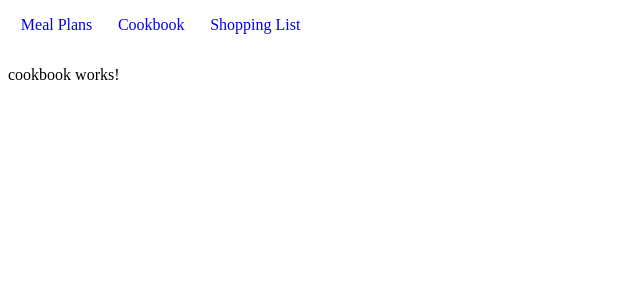
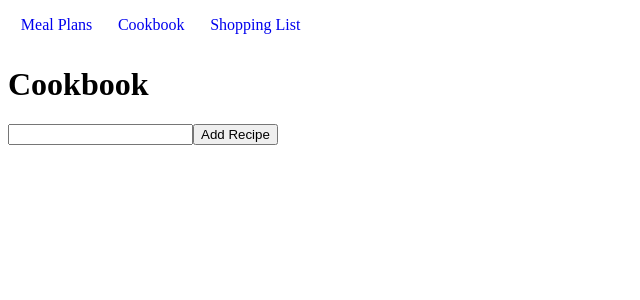
Before and after one commit to huguenot412/meal-planner, an Angular app: page /cookbook in a window 1280 px wide. Shown: the top 300 px of the page, without its empty margins (0-640 px from the left). Built offline with nearby package versions, Linux system fonts and the light colour scheme.

Commit message:
Started building recipe component and service

```diff
--- a/src/app/cookbook/cookbook.component.html
+++ b/src/app/cookbook/cookbook.component.html
@@ -1 +1,6 @@
-<p>cookbook works!</p>
+<h1>Cookbook</h1>
+<input type="text" [(ngModel)]="newRecipeName" name="newRecipeName">
+<button (click)="addRecipe()">Add Recipe</button>
+<mpl-recipe class="recipe"
+    *ngFor="let recipe of recipes; trackBy: trackByRecipeId"
+    [recipe]="recipe"></mpl-recipe>
--- a/src/app/cookbook/cookbook.component.ts
+++ b/src/app/cookbook/cookbook.component.ts
@@ -1,4 +1,8 @@
 import { Component, OnInit } from '@angular/core';
+
+import { RecipesService } from './recipes.service';
+import { RecipesMap } from './types';
+import { Recipe } from './classes';
 
 @Component({
   selector: 'mpl-cookbook',
@@ -7,9 +11,17 @@ import { Component, OnInit } from '@angular/core';
 })
 export class CookbookComponent implements OnInit {
 
-  constructor() { }
+  public recipes: Recipe[];
+  public newRecipeName: string;
+
+  constructor(private RecipesService: RecipesService) { }
 
   ngOnInit() {
+    this.recipes = this.RecipesService.getRecipes();
+  }
+
+  addRecipe() {
+    this.RecipesService.addRecipe(new Recipe(this.newRecipeName));
   }
 
 }
--- a/src/app/cookbook/recipe/recipe.component.html
+++ b/src/app/cookbook/recipe/recipe.component.html
@@ -1 +1,5 @@
-<p>recipe works!</p>
+<h2>{{recipe.name}}</h2>
+<p>Source: {{recipe.source}}</p>
+<p>Rating: {{recipe.rating}}</p>
+<p>Preparation Time: {{recipe.prepTime}}</p>
+<p>Cooking Time: {{recipe.cookTime}}</p>
--- a/src/app/cookbook/recipe/recipe.component.ts
+++ b/src/app/cookbook/recipe/recipe.component.ts
@@ -1,4 +1,6 @@
-import { Component, OnInit } from '@angular/core';
+import { Component, OnInit, Input } from '@angular/core';
+
+import { Recipe } from '../classes';
 
 @Component({
   selector: 'mpl-recipe',
@@ -7,6 +9,8 @@ import { Component, OnInit } from '@angular/core';
 })
 export class RecipeComponent implements OnInit {
 
+  @Input() public recipe: Recipe;
+
   constructor() { }
 
   ngOnInit() {
--- a/src/app/cookbook/recipes.service.ts
+++ b/src/app/cookbook/recipes.service.ts
@@ -8,26 +8,30 @@ import { RecipesMap } from './types';
 })
 export class RecipesService {
 
-  private recipes: Recipe[];
-  private recipesMap: RecipesMap;
+  public recipes: Recipe[] = [];
+  public recipesMap: RecipesMap = {};
 
   constructor() { }
 
-  public getRecipes(): RecipesMap {
-    return this.recipesMap;
+  public getRecipes(): Recipe[] {
+    return this.recipes;
   }
 
-  private createRecipesMap(): void {
+  public getRecipe(recipeId: number): Recipe {
+    return this.recipesMap[recipeId];
+  }
+
+  public createRecipesMap(): void {
     this.recipes.forEach((recipe: Recipe) => this.recipesMap[recipe._id] = recipe);
   }
 
-  private addRecipe(recipe: Recipe) {
+  public addRecipe(recipe: Recipe) {
     this.recipes.push(recipe);
     this.createRecipesMap();
   }
 
-  // private deleteRecipe(recipeId: number) {
-  //   this.recipes.splice()
-  // }
+  public deleteRecipe(recipeId: number) {
+    this.recipes = this.recipes.filter(recipe => recipe._id !== recipeId)
+  }
 
 }
```
